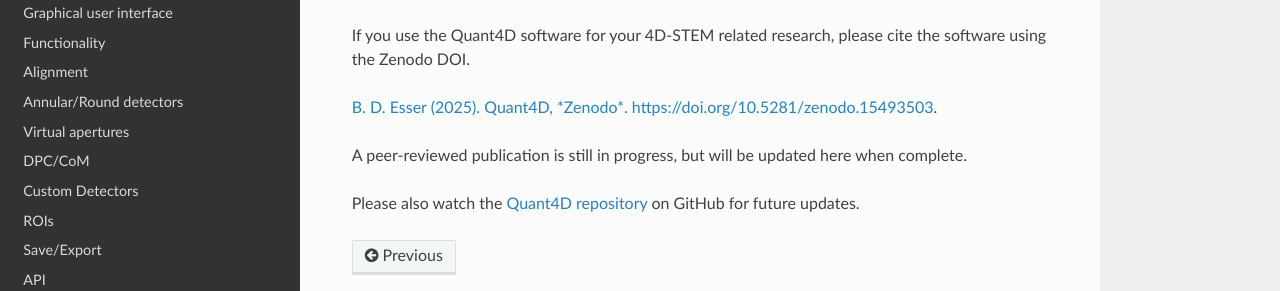
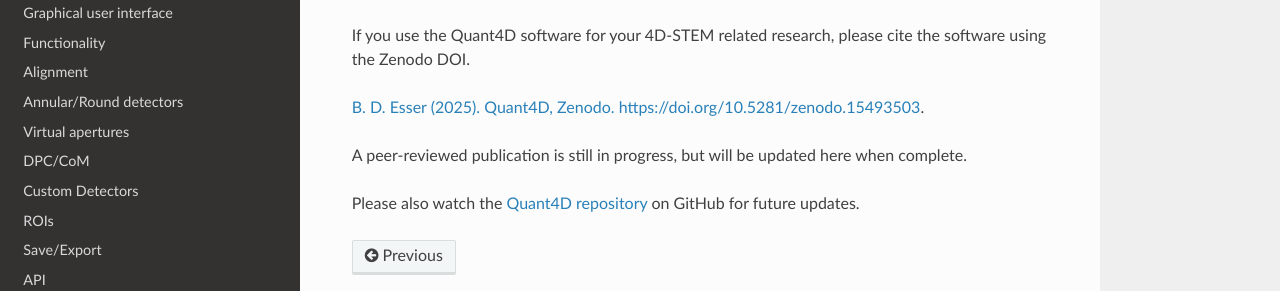
Before and after one commit to bryandesser/Quant4D, a Sphinx documentation site: the page built from docs/source/acknowledgement.rst, in a window 1280 px wide. Shown: the part 136-427 px from the top of the page. Built offline with Sphinx 7.4.7 and the Read the Docs theme 3.1.0, drawn with Linux system fonts in a browser that asks for light colours; formulas are drawn with MathJax 3.

```diff
--- a/docs/source/acknowledgement.rst
+++ b/docs/source/acknowledgement.rst
@@ -6,7 +6,7 @@ Acknowledgement
 If you use the Quant4D software for your 4D-STEM related research,
 please cite the software using the Zenodo DOI.
 
-`B. D. Esser (2025). Quant4D, *Zenodo*. https://doi.org/10.5281/zenodo.15493503
+`B. D. Esser (2025). Quant4D, Zenodo. https://doi.org/10.5281/zenodo.15493503
 <https://doi.org/10.5281/zenodo.15493503>`_.
 
 A peer-reviewed publication is still in progress, but will be updated here when
```
